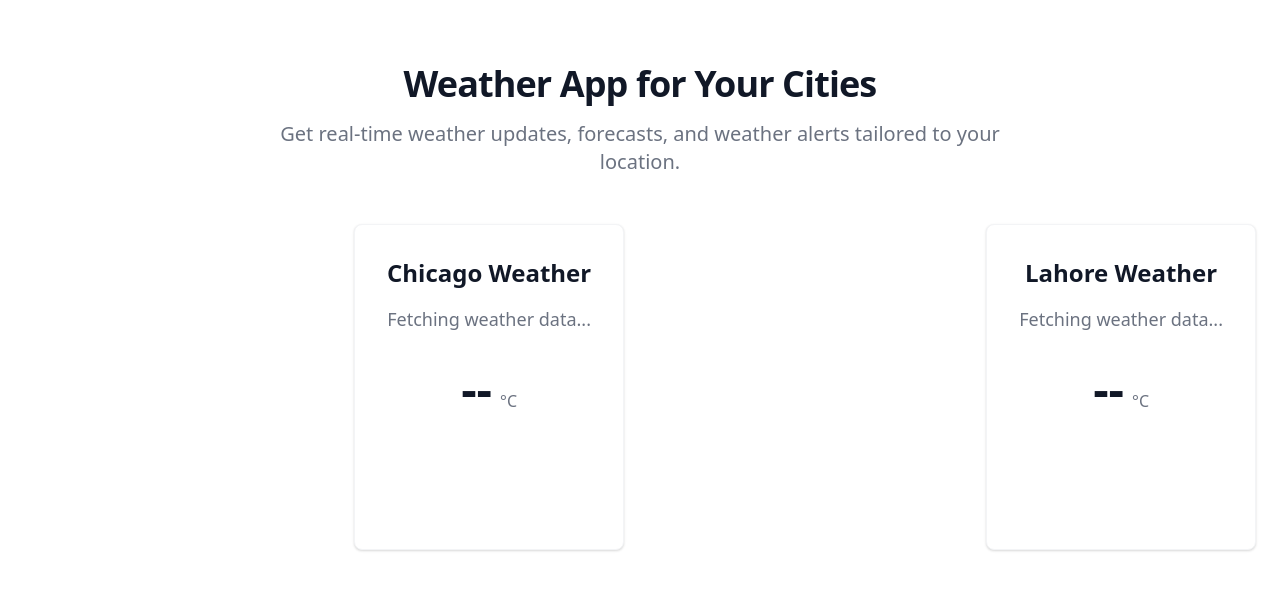
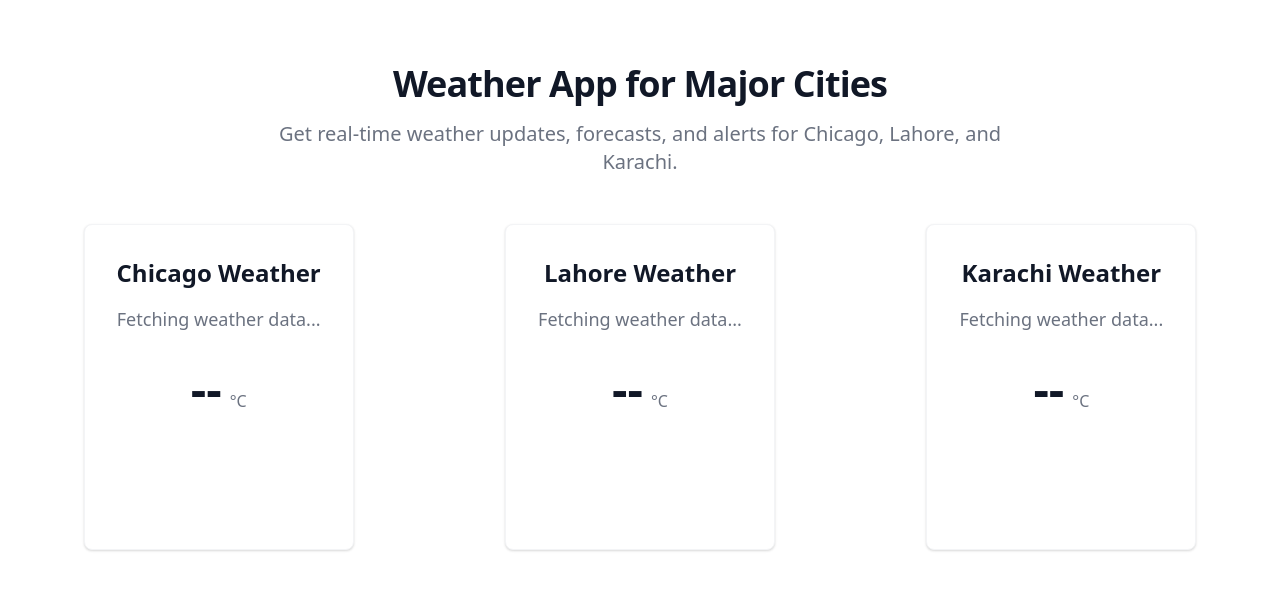
Before and after one commit to Wasif2000/Weather-App, a plain HTML site: page index.html in a window 1280 px wide. Drawn offline with nearby package versions, Linux system fonts and the light colour scheme; no server answers.

Commit message:
add some css

```diff
--- a/index.html
+++ b/index.html
@@ -12,12 +12,14 @@
 <section class="bg-white dark:bg-gray-900">
     <div class="py-8 px-4 mx-auto max-w-screen-xl lg:py-16 lg:px-6">
         <div class="mx-auto max-w-screen-md text-center mb-8 lg:mb-12">
-            <h2 class="mb-4 text-4xl tracking-tight font-extrabold text-gray-900 dark:text-white">Weather App for Your Cities</h2>
-            <p class="mb-5 font-light text-gray-500 sm:text-xl dark:text-gray-400">Get real-time weather updates, forecasts, and weather alerts tailored to your location.</p>
+            <h2 class="mb-4 text-4xl tracking-tight font-extrabold text-gray-900 dark:text-white">Weather App for Major Cities</h2>
+            <p class="mb-5 font-light text-gray-500 sm:text-xl dark:text-gray-400">Get real-time weather updates, forecasts, and alerts for Chicago, Lahore, and Karachi.</p>
         </div>
-        <div class="flex justify-center space-x-8">
+
+        <!-- Weather Cards in a Responsive Grid -->
+        <div class="grid grid-cols-1 sm:grid-cols-2 lg:grid-cols-3 gap-8">
             <!-- Chicago Weather Card -->
-            <div class="flex flex-col p-6 mx-auto max-w-lg text-center text-gray-900 bg-white rounded-lg border border-gray-100 shadow dark:border-gray-600 xl:p-8 dark:bg-gray-800 dark:text-white">
+            <div class="flex flex-col p-6 mx-auto max-w-xs text-center text-gray-900 bg-white rounded-lg border border-gray-100 shadow dark:border-gray-600 xl:p-8 dark:bg-gray-800 dark:text-white">
                 <h3 class="mb-4 text-2xl font-semibold">Chicago Weather</h3>
                 <p class="font-light text-gray-500 sm:text-lg dark:text-gray-400" id="weather-description-chicago">Fetching weather data...</p>
                 <div class="flex justify-center items-baseline my-8">
@@ -25,14 +27,12 @@
                     <span class="text-gray-500 dark:text-gray-400">°C</span>
                 </div>
                 <!-- Weather details -->
-                <ul role="list" class="mb-8 space-y-4 text-left" id="weather-details-chicago">
-                    <!-- The weather details will be populated by JavaScript -->
-                </ul>
+                <ul role="list" class="mb-8 space-y-4 text-left" id="weather-details-chicago"></ul>
                 <a href="#" class="text-white bg-primary-600 hover:bg-primary-700 focus:ring-4 focus:ring-primary-200 font-medium rounded-lg text-sm px-5 py-2.5 text-center dark:text-white dark:focus:ring-primary-900">Refresh</a>
             </div>
 
             <!-- Lahore Weather Card -->
-            <div class="flex flex-col p-6 mx-auto max-w-lg text-center text-gray-900 bg-white rounded-lg border border-gray-100 shadow dark:border-gray-600 xl:p-8 dark:bg-gray-800 dark:text-white">
+            <div class="flex flex-col p-6 mx-auto max-w-xs text-center text-gray-900 bg-white rounded-lg border border-gray-100 shadow dark:border-gray-600 xl:p-8 dark:bg-gray-800 dark:text-white">
                 <h3 class="mb-4 text-2xl font-semibold">Lahore Weather</h3>
                 <p class="font-light text-gray-500 sm:text-lg dark:text-gray-400" id="weather-description-lahore">Fetching weather data...</p>
                 <div class="flex justify-center items-baseline my-8">
@@ -40,9 +40,20 @@
                     <span class="text-gray-500 dark:text-gray-400">°C</span>
                 </div>
                 <!-- Weather details -->
-                <ul role="list" class="mb-8 space-y-4 text-left" id="weather-details-lahore">
-                    <!-- The weather details will be populated by JavaScript -->
-                </ul>
+                <ul role="list" class="mb-8 space-y-4 text-left" id="weather-details-lahore"></ul>
+                <a href="#" class="text-white bg-primary-600 hover:bg-primary-700 focus:ring-4 focus:ring-primary-200 font-medium rounded-lg text-sm px-5 py-2.5 text-center dark:text-white dark:focus:ring-primary-900">Refresh</a>
+            </div>
+
+            <!-- Karachi Weather Card -->
+            <div class="flex flex-col p-6 mx-auto max-w-xs text-center text-gray-900 bg-white rounded-lg border border-gray-100 shadow dark:border-gray-600 xl:p-8 dark:bg-gray-800 dark:text-white">
+                <h3 class="mb-4 text-2xl font-semibold">Karachi Weather</h3>
+                <p class="font-light text-gray-500 sm:text-lg dark:text-gray-400" id="weather-description-karachi">Fetching weather data...</p>
+                <div class="flex justify-center items-baseline my-8">
+                    <span class="mr-2 text-5xl font-extrabold" id="temperature-karachi">--</span>
+                    <span class="text-gray-500 dark:text-gray-400">°C</span>
+                </div>
+                <!-- Weather details -->
+                <ul role="list" class="mb-8 space-y-4 text-left" id="weather-details-karachi"></ul>
                 <a href="#" class="text-white bg-primary-600 hover:bg-primary-700 focus:ring-4 focus:ring-primary-200 font-medium rounded-lg text-sm px-5 py-2.5 text-center dark:text-white dark:focus:ring-primary-900">Refresh</a>
             </div>
         </div>
--- a/script.js
+++ b/script.js
@@ -37,7 +37,8 @@ document.addEventListener("DOMContentLoaded", () => {
         }
     };
 
-    // Fetch weather data for Chicago and Lahore
+    // Fetch weather data for Chicago, Lahore, and Karachi
     fetchWeatherData("Chicago", "weather-description-chicago", "temperature-chicago", "weather-details-chicago");
     fetchWeatherData("Lahore", "weather-description-lahore", "temperature-lahore", "weather-details-lahore");
+    fetchWeatherData("Karachi", "weather-description-karachi", "temperature-karachi", "weather-details-karachi");
 });
```
